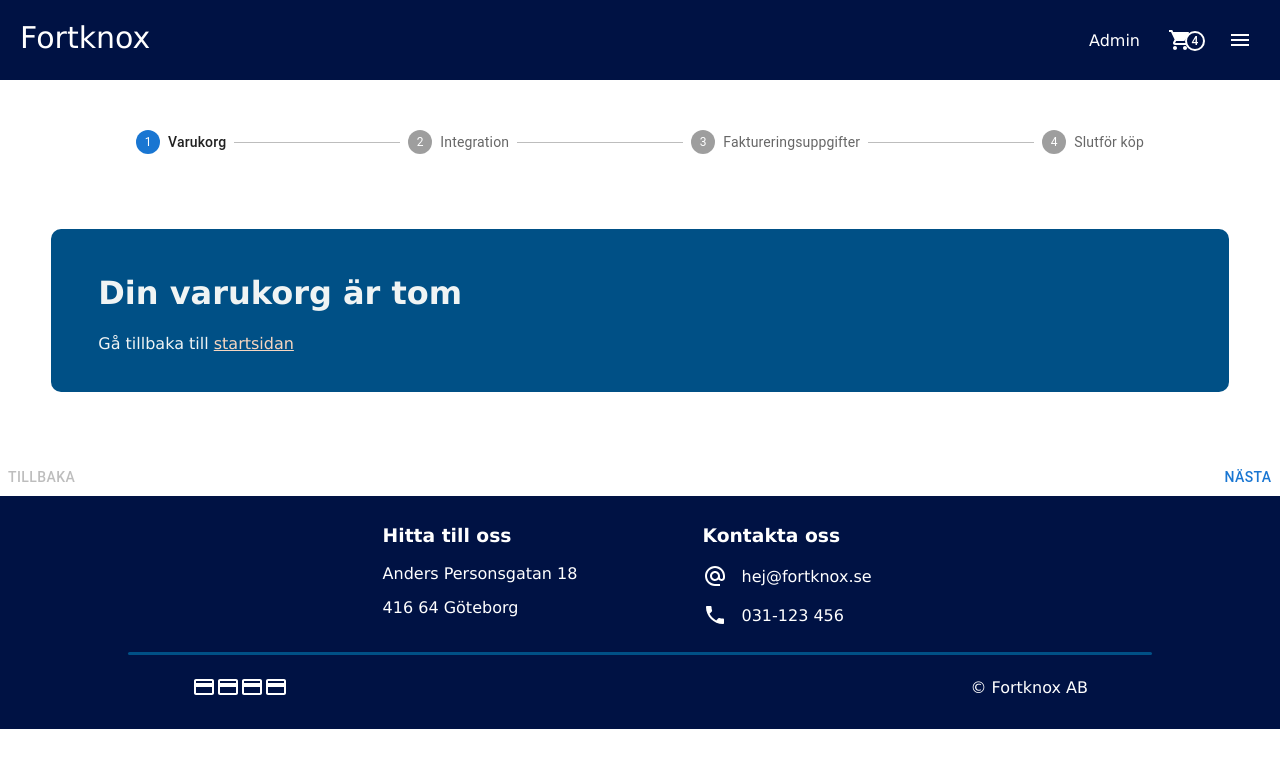
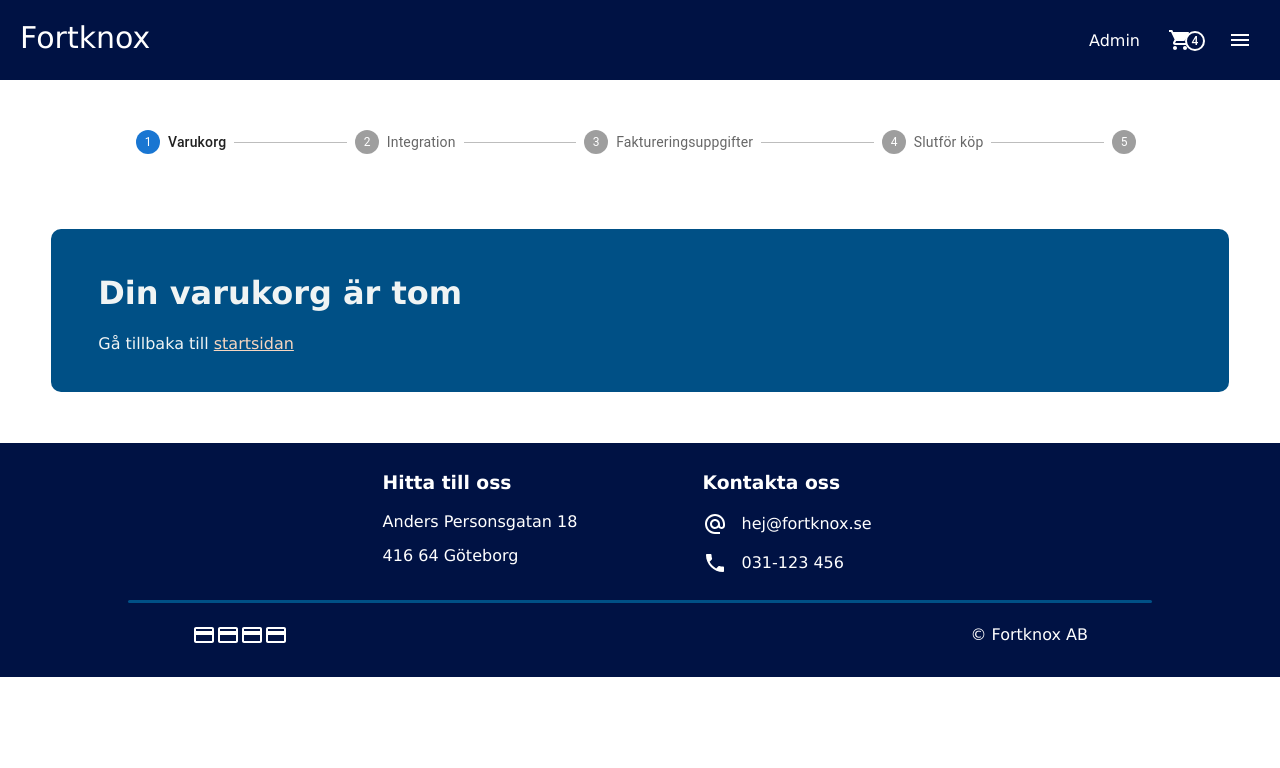
Before and after one commit to totaldekadens/Fortknox, a React (Vite) app: page /checkout in a window 1280 px wide. Shown: the top 768 px of the page. Built offline with nearby package versions, Linux system fonts and the light colour scheme.

Commit message:
order confirmation

```diff
--- a/src/components/pages/checkOut.tsx
+++ b/src/components/pages/checkOut.tsx
@@ -71,13 +71,10 @@ const CheckOut: FC<Props> = (props) => {
 
     return (
         <Box sx={{ width: '100%', display: "flex", flexDirection: "column" }}>
-            <div style={{ display: "flex", width: "100%", alignItems: "center", justifyContent: "center", marginTop: activeStep == 4 ? "10px" : "50px" }}>
-                {activeStep == 4 ? <div></div> :
+            <div style={{ display: "flex", width: "100%", alignItems: "center", justifyContent: "center", marginTop: activeStep == 4 ? "10px" : "50px", visibility: activeStep == 4 ? "hidden" : "visible" }}>
+
                 <Stepper activeStep={activeStep} style={{ display: "flex", width: "80%", alignItems: "center", justifyContent: "center" }}>
                 {steps.map((label, index) => {
-                    if(index == 4) {
-                        return <div></div>
-                    } else {
                         const stepProps: { completed?: boolean } = {};
                         const labelProps: {
                             optional?: React.ReactNode;
@@ -90,14 +87,16 @@ const CheckOut: FC<Props> = (props) => {
                         if (isStepSkipped(index)) {
                             stepProps.completed = false;
                         }
+
                         return (
                             <Step key={label} {...stepProps}>
                                 <StepLabel style={{cursor: "pointer"}}{...labelProps} onClick={() => {index < activeStep ? setActiveStep(index) : undefined}}>{label}</StepLabel>
                             </Step>
                         );
-                    }
                 })}
-            </Stepper> }
+
+            </Stepper>
+
 
             </div>
             {activeStep === steps.length ? (
@@ -122,25 +121,6 @@ const CheckOut: FC<Props> = (props) => {
                         {activeStep == 3 ? (<><CartSummary /> <SummaryCard  nextFunc={handleNext} activeStep={activeStep} steps={steps} /> </>) : ""}
                         {activeStep == 4 ? (<Confirmation />) : ""}
                     </div>
-                    <Box sx={{ display: 'flex', flexDirection: 'row', pt: 2 }}>
-                        <Button
-                            disabled={activeStep === 0}
-                            onClick={handleBack}
-                            sx={{ mr: 1 }}
-                        >
-                            Tillbaka
-                        </Button>
-                        <Box sx={{ flex: '1 1 auto' }} />
-                        {isStepOptional(activeStep) && (
-                            <Button color="inherit" onClick={handleSkip} sx={{ mr: 1 }}>
-                                Skip
-                            </Button>
-                        )}
-                        <Button onClick={handleNext}>
-                            {activeStep === 4 - 1 ? 'Slutför köp' : 'Nästa'}
-
-                        </Button>
-                    </Box>
                 </React.Fragment>
             )}
         </Box>
--- a/src/components/pages/confirmation.tsx
+++ b/src/components/pages/confirmation.tsx
@@ -44,7 +44,7 @@ const Confirmation: FC<Props> = (props) => {
             <div style={{ display:"flex", justifyContent: "center", marginTop: "30px" }}>
                 <Link to={"/"}>
                     <div style={{ ...btnContainer, backgroundColor: colors.secondary, }} onClick={clearHistory} >
-                        {"Gå tillbaka till startsidan"}
+                        Gå tillbaka till startsidan
                     </div>
                 </Link>
             </div>
@@ -83,9 +83,9 @@ const Confirmation: FC<Props> = (props) => {
                             <div>
                                 {inputData ?  inputData.map((input) => {
                                     return (
-                                    <div style={{ ...spaceBetween }}>
-                                        <h5 key={input.name} style={{ ...noMarginbottom, fontSize: devices.isMobile ? "12px" : "16px" }}>{input.label}</h5>
-                                        <p key={input.name} style={{ ...noMarginbottom, fontSize: devices.isMobile ? "12px" : "16px" }}>{input.value}</p>
+                                    <div key={input.label} style={{ ...spaceBetween }}>
+                                        <h5 style={{ ...noMarginbottom, fontSize: devices.isMobile ? "12px" : "16px" }}>{input.label}</h5>
+                                        <p  style={{ ...noMarginbottom, fontSize: devices.isMobile ? "12px" : "16px" }}>{input.value}</p>
                                     </div>
                                 )
                                 }) : <div>Finns ingen inputdata att ta ifrån</div> }
--- a/src/components/pages/front.tsx
+++ b/src/components/pages/front.tsx
@@ -17,9 +17,6 @@ const FrontPage: FC<Props> = (props) => {
   const { devices } = useContext(DeviceContext)
   const { productList } = useContext(productContext)
   const { setInputData } = useContext(invoiceContext)
-
-  // Sets inputData to defaultvalue
-  setInputData(inputData)
 
   const myRef = useRef<HTMLInputElement>(null);
 
--- a/src/components/payment/cartSummary.tsx
+++ b/src/components/payment/cartSummary.tsx
@@ -15,8 +15,6 @@ const CartSummary: FC<Props> = (props) => {
 
     const { getInputData, setInputData } = useContext(invoiceContext)
 
-
-    console.log(getInputData)
     const textFieldColor = "white";
     const textFieldSX = {
         input: {
```
